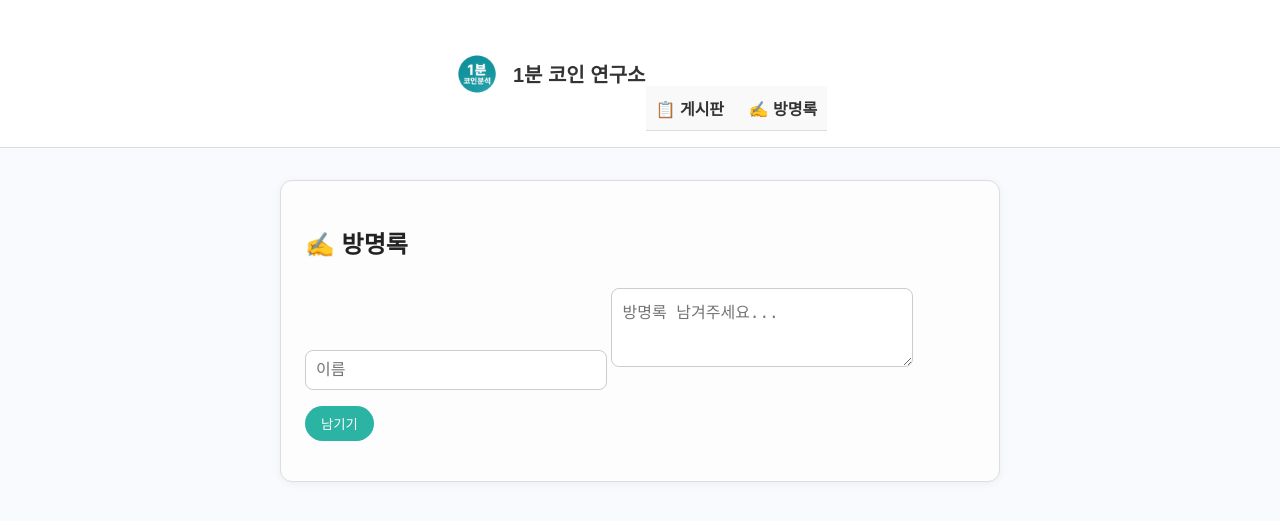
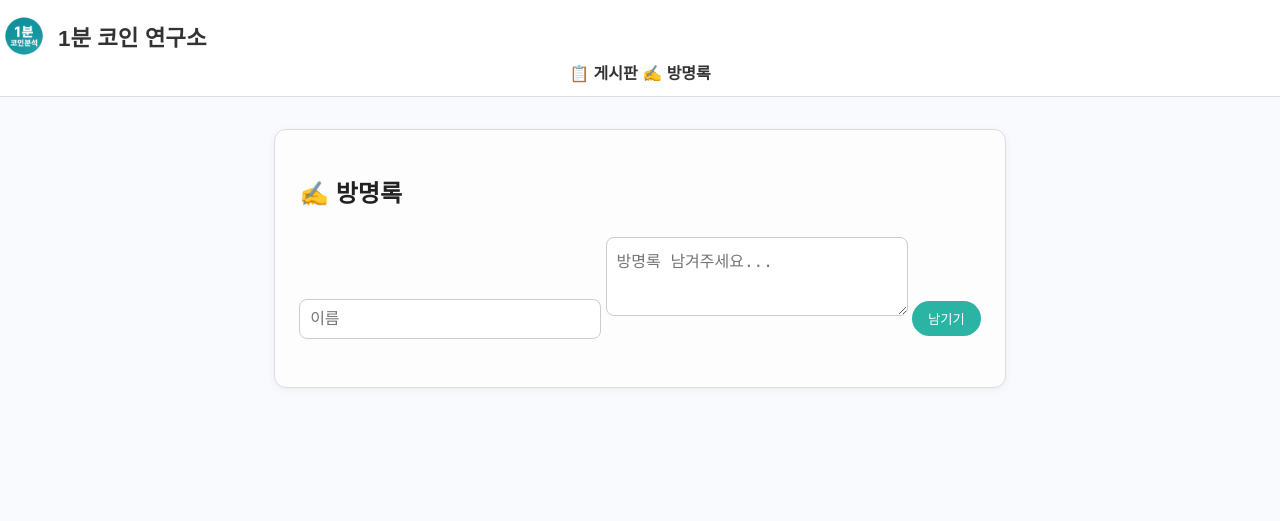
Before and after one commit to 1MinCoinLab/homepage, a Flask app: page /guestbook in a window 1280 px wide. Shown: the top 521 px of the page. Run offline with Flask 3, Linux system fonts and the light colour scheme.

Commit message:
Update style.css

```diff
--- a/static/style.css
+++ b/static/style.css
@@ -12,19 +12,20 @@ header {
 }
 
 .main-container {
-  max-width: 720px;
+  max-width: 1100px;
   margin: 0 auto;
-  padding: 0 1rem;
+  padding: 0 16px;
+  display: flex;
+  justify-content: space-between;
+  align-items: center;
+  flex-wrap: wrap;
 }
 
 /* ✅ 로고 부분 */
 .header {
-  display: flex;
-  justify-content: center;  /* 수평 가운데 정렬 */
-  align-items: center;      /* 수직 정렬 */
-  padding: 16px;
   background-color: #ffffff;
   border-bottom: 1px solid #ddd;
+  padding: 12px 0;
 }
 
 .logo-link {
@@ -36,11 +37,11 @@ header {
 .logo-img {
   height: 48px;
   width: 48px;
-  margin-right: 12px;
+  margin-right: 10px;
 }
 
 .site-title {
-  font-size: 20px;
+  font-size: 1.4rem;
   font-weight: bold;
   color: #333;
 }
@@ -49,21 +50,19 @@ header {
   color: #00a3c4;
 }
 
+
 /* ✅ 네비게이션 바*/
-.navbar {
-  margin-top: 70px; /* 헤더와 겹치지 않게 */
-  text-align: center;
-  background-color: #f9f9f9;
-  padding: 10px 0;
-  border-bottom: 1px solid #ddd;
+navbar {
+  display: flex;
+  gap: 16px;
+  margin-top: 10px;
 }
 
 .nav-item {
+  font-size: 1rem;
+  font-weight: 600;
+  color: #333;
   text-decoration: none;
-  font-weight: bold;
-  font-size: 16px;
-  color: #333;
-  margin: 0 10px;
 }
 
 .nav-item:hover {
```
